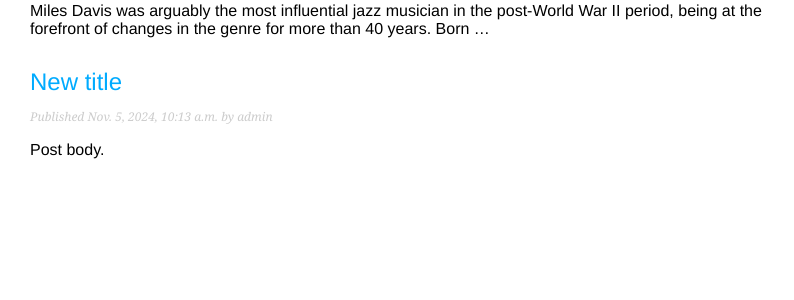
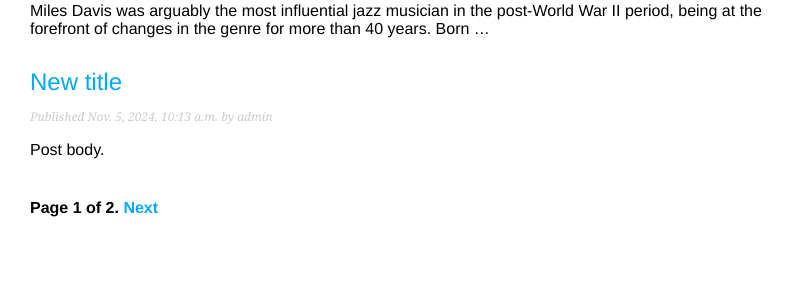
Before and after one commit to Meruem2796/blog, a Django app: page /blog/ in a window 1280 px wide. Shown: the part 309-609 px from the top of the page, without its empty margins (0-794 px from the left). Run offline with Django 5.2, Linux system fonts and the light colour scheme; data comes from the database, SQL or seed files in the repository; both versions use the stored data as it was after the commit.

Commit message:
Creating a pagination template

```diff
--- a/blog/templates/blog/post/list.html
+++ b/blog/templates/blog/post/list.html
@@ -15,4 +15,5 @@
     </p>
     {{ post.body|truncatewords:30|linebreaks }}
   {% endfor %}
+  {% include "pagination.html" with page=posts %}
 {% endblock %}
--- /dev/null
+++ b/blog/templates/pagination.html
@@ -0,0 +1,13 @@
+<div class="pagination">
+  <span class="step-links">
+    {% if page.has_previous %}
+      <a href="?page={{ page.previous_page_number }}">Previous</a>
+    {% endif %}
+    <span class="current">
+      Page {{ page.number }} of {{ page.paginator.num_pages }}.
+    </span>
+    {% if page.has_next %}
+      <a href="?page={{ page.next_page_number }}">Next</a>
+    {% endif %}
+  </span>
+</div>
```
Also changed, not shown: db.sqlite3.
